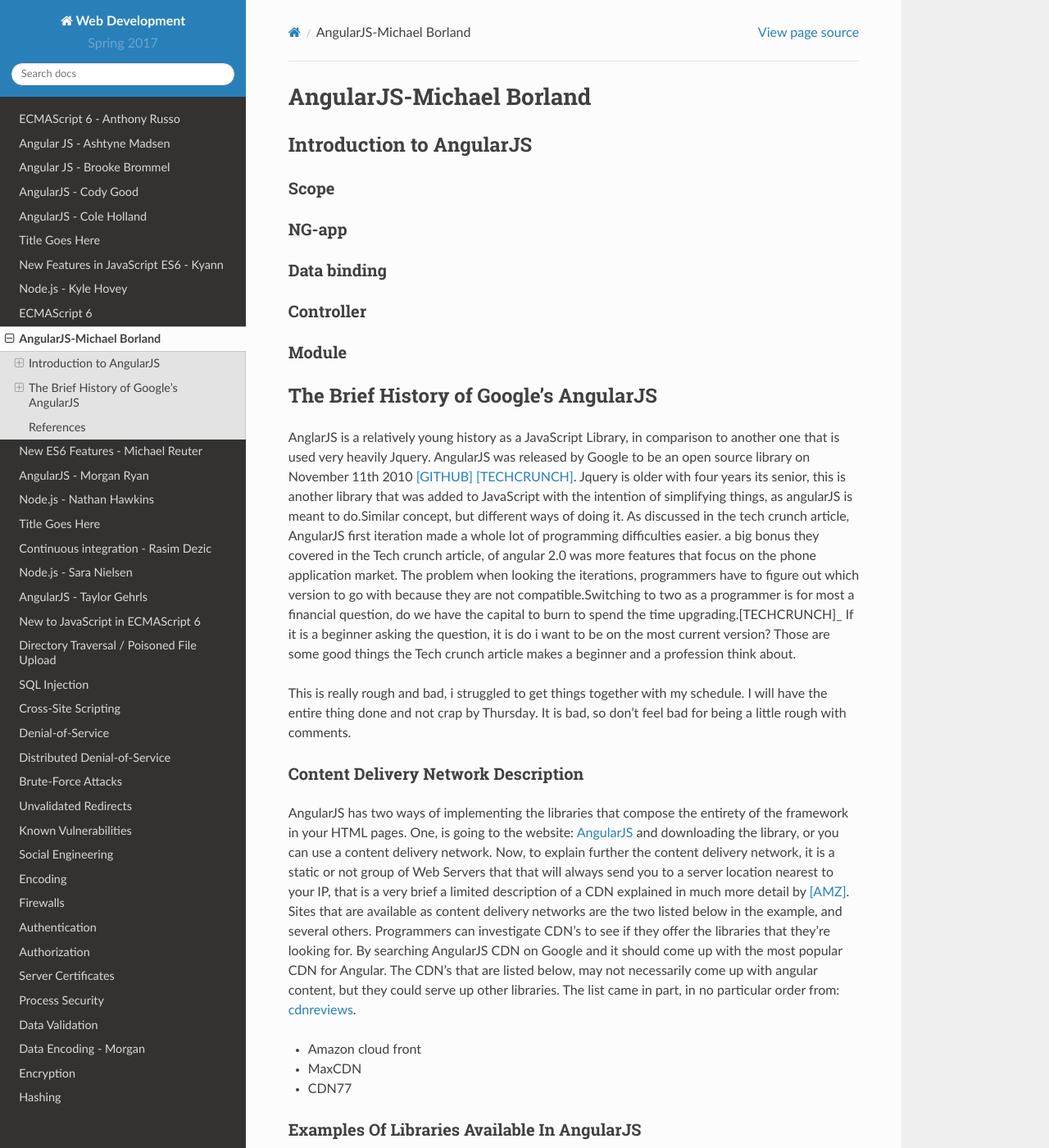
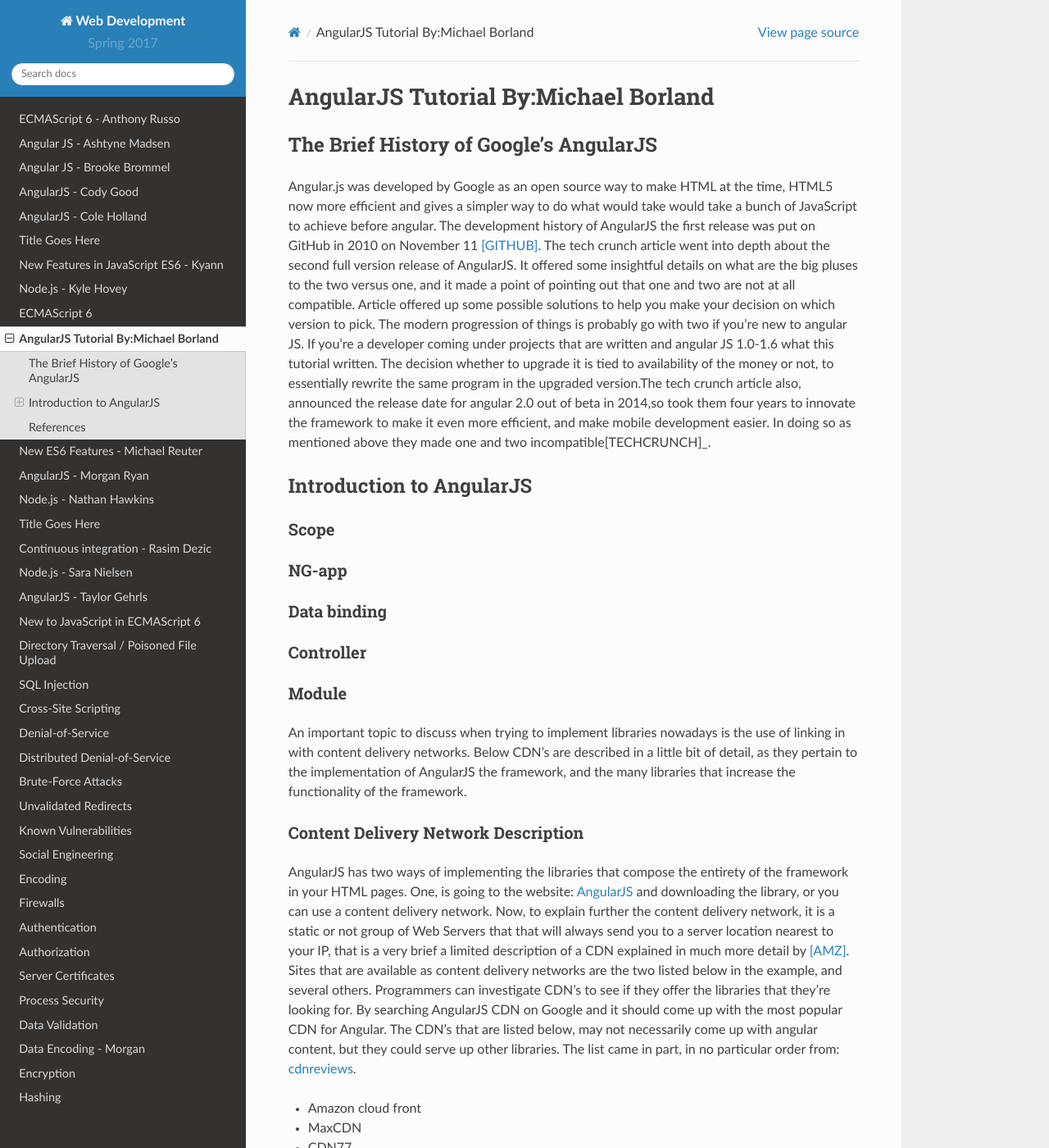
Before and after one commit to pvcraven/2017_web_security, a Sphinx documentation site: the page built from source/final/michael_b/index.rst, in a window 1280 px wide and 1400 px high. Shown: the whole window at 82% size. Built offline with Sphinx 7.4.7 and the Read the Docs theme 2.0.0, drawn with Linux system fonts in a browser that asks for light colours; some of the changed text lies outside the part shown.

Commit message:
added line numbers and added better conent for the peer review.

```diff
--- a/source/final/michael_b/index.rst
+++ b/source/final/michael_b/index.rst
@@ -1,5 +1,26 @@
-AngularJS-Michael Borland
-=========================
+AngularJS Tutorial By:Michael Borland
+=====================================
+The Brief History of Google's AngularJS
+---------------------------------------
+
+Angular.js was developed by Google as an open source way to make HTML at the time,
+HTML5 now more efficient and gives a simpler way to do what would take would take
+a bunch of JavaScript to achieve before angular. The development history of
+AngularJS the first release was put on GitHub in 2010 on November 11 [GITHUB]_.
+The tech crunch article went into depth about the second full version release of
+AngularJS. It offered some insightful details on what are the big pluses to the
+two versus one, and it made a point of pointing out that  one and two are not at
+all compatible. Article offered up some possible solutions to help you make your
+decision on which version to pick. The modern progression of things is probably
+go with two if you’re new to angular JS. If you’re a developer coming under
+projects that are written and angular JS 1.0-1.6 what this tutorial written.
+The decision whether to upgrade it is tied to availability of the money or not,
+to essentially rewrite the same program in the upgraded version.The
+tech crunch article also, announced the release date for angular 2.0 out of beta
+in 2014,so took them four years to innovate the framework to make it even more
+efficient, and make mobile development easier. In doing so as mentioned above
+they made one and two incompatible[TECHCRUNCH]_.
+
 
 Introduction to AngularJS
 -------------------------
@@ -17,26 +38,17 @@
 Module
 ~~~~~~
 
-The Brief History of Google's AngularJS
----------------------------------------
-AnglarJS is a relatively young history as a JavaScript Library,
-in comparison to another one that is used very heavily Jquery. AngularJS was
-released by Google to be an open source library on November 11th 2010 [GITHUB]_ [TECHCRUNCH]_.
-Jquery is older with four years its senior, this is another library that was
-added to JavaScript with the intention of simplifying things, as angularJS is
-meant to do.Similar concept, but different ways of doing it.
-As discussed in the tech crunch article, AngularJS first iteration made a whole lot
-of programming difficulties easier. a big bonus they covered in the Tech crunch
-article, of angular 2.0 was more features that focus  on the phone application market.
-The problem when looking the iterations, programmers have to figure out which
-version to go with because they are not compatible.Switching to two as a
-programmer is for most a financial question, do we have the capital to burn to
-spend the time upgrading.[TECHCRUNCH]_ If it is a beginner asking the question, it is
-do i want to be on the most current version? Those are some good things the
-Tech crunch article makes a beginner and a profession think about.
 
-This is really rough and bad, i struggled to get things together with my schedule. I will have the entire thing done and not crap by Thursday. It is bad, so don't feel bad for being a little rough with comments.
 
+
+
+
+
+An important topic to discuss when trying to implement libraries nowadays is
+the use of linking in with content delivery networks.
+Below CDN's are described in a little bit of detail, as they pertain to the
+implementation of AngularJS the framework, and the many libraries that increase
+the functionality of the framework.
 
 Content Delivery Network Description
 ~~~~~~~~~~~~~~~~~~~~~~~~~~~~~~~~~~~~
@@ -52,6 +64,7 @@
 Examples Of Libraries Available In AngularJS
 ~~~~~~~~~~~~~~~~~~~~~~~~~~~~~~~~~~~~~~~~~~~~
 .. code-block:: html
+	:linenos:
 
 	<!DOCTYPE html>
 	<html lang="en">
@@ -62,8 +75,7 @@
 	<!-- This is the main library that you need to have linked, or downloaded to use AngularJS. -->
 	<script src="https://ajax.googleapis.com/ajax/libs/angularjs/1.4.8/angular.min.js"></script>
 
-
-	<!-- These are a bunch of libraries that expand the functionality of the above library. -->
+	<!-- These are a bunch of libraries that expand the functionality of the above  the above framework. -->
 	<script src="https://ajax.googleapis.com/ajax/libs/angularjs/1.4.8/angular-route.js"></script>
 	<script src="https://cdnjs.cloudflare.com/ajax/libs/angular.js/1.6.4/angular-messages.js"></script>
 	<script src="https://cdnjs.cloudflare.com/ajax/libs/angular.js/1.6.4/angular-message-format.min.js.map"></script>
@@ -91,14 +103,12 @@
 	</body>
 	</html>
 
-
-
-
 Form Example
 ~~~~~~~~~~~~
 Explanation of what the form does goes here.
 
 .. code-block:: html
+	:linenos:
 
 	<!DOCTYPE html>
 	<html lang="en">
@@ -135,6 +145,8 @@
 	<p>Hidden Field Test: {{hf}}</p>
 
 	</div>
+	<!-- The below script tag contains the code that constructs the
+	 AngularJS form Application, and allows for the data binding above. -->
 	<script>
 	var testFormApp = angular.module('myAngularTest', []);
 	testFormApp.controller('testForm',function($scope){
@@ -154,14 +166,11 @@
 	</body>
 	</html>
 
-
-
-
-
 References
 ----------
 .. [TECHCRUNCH] Frederic Lardinois."`Google launches final release version of Angular 2.0 <https://techcrunch.com/2016/09/14/google-launches-final-release-version-of-angular-2-0/>`_.Crunch Network.Web.Date Accessed 18 April 2017"
 
+.. [ANGULAR] No author listed. "`What is angular JS? <https://docs.angularjs.org/guide/introduction>`_. Google. Web. Date Accessed 24 April 2017."
 .. [John] John Resig."`jQuery 1.0 <https://blog.jquery.com/2006/08/26/jquery-10/>`_.Jquery.com.Web.Date Accessed 18 April 2017"
 
 .. [AMZ] No Author List."`Amazon CloudFront – Content Delivery Network (CDN) <https://aws.amazon.com/cloudfront/?sc_channel=PS&sc_campaign=acquisition_US&sc_publisher=google&sc_medium=juice_test_nb&sc_content=cdn_p&sc_detail=cdn&sc_category=cloudfront&sc_segment=164981649830&sc_matchtype=p&sc_country=US&s_kwcid=AL!4422!3!164981649830!p!!g!!cdn&ef_id=WO8RiAAABBvbPdZA:20170413055000:s>`_.Amazon.Web.Date Accessed 13 April 2017"
```
